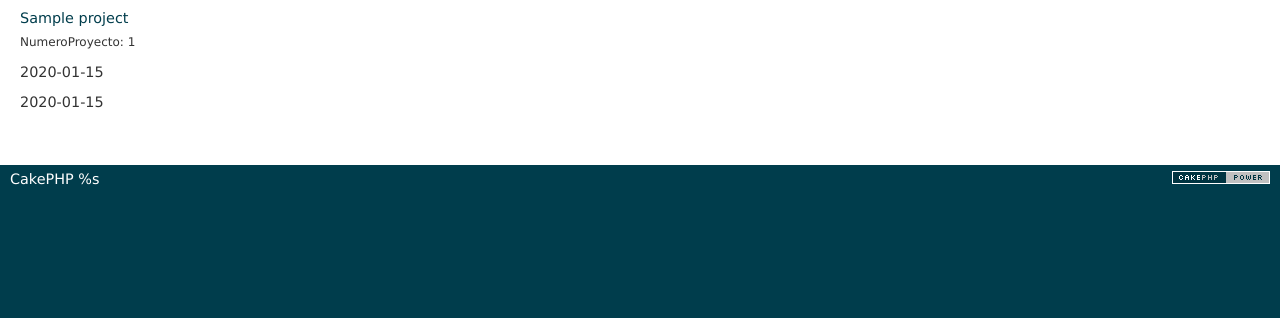
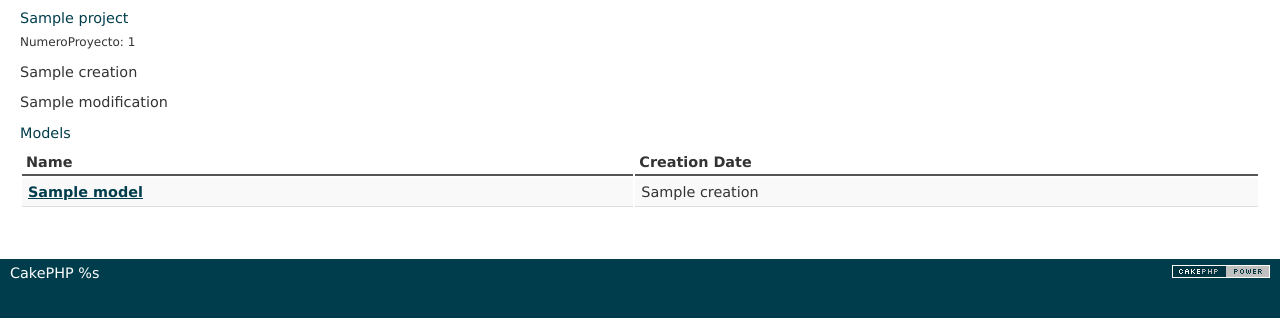
Before and after one commit to maxVerdugo/Nudo-Web, a CakePHP app: the page made by app/View/Projects/view.ctp in a window 1280 px wide. Shown: the part 47-365 px from the top of the page. Run offline with PHP 8.4 and a stand-in for CakePHP, Linux system fonts and the light colour scheme; the template is opened without the code that fills it: most values are stand-ins (such as "Sample title", 1, 10 or a date in 2020); data that the repository does not hold is empty; some libraries are stand-ins or nearby versions.

Commit message:
View from projects and models

```diff
--- /dev/null
+++ b/app/Model/Category.php
@@ -0,0 +1,5 @@
+<?php
+App::uses('Model', 'Model');
+class Category extends Model {
+
+}
--- /dev/null
+++ b/app/Model/Element.php
@@ -0,0 +1,6 @@
+<?php
+App::uses('Model', 'Model');
+class Element extends Model {
+	public $belongsTo = array('RevitModel','Family');
+	public $hasMany = array('parameters' => array('className' => "Parameter"));
+}
--- /dev/null
+++ b/app/Model/Family.php
@@ -0,0 +1,6 @@
+<?php
+App::uses('Model', 'Model');
+class Family extends Model {
+	public $belongsTo = array('RevitModel','Category');
+	public $hasMany = array('elements' => array('className' => "Element"));
+}
--- /dev/null
+++ b/app/Model/Parameter.php
@@ -0,0 +1,5 @@
+<?php
+App::uses('Model', 'Model');
+class Parameter extends Model {
+	public $belongsTo =  array('Element','ParametersGroup');
+}
--- /dev/null
+++ b/app/Model/ParametersGroup.php
@@ -0,0 +1,4 @@
+<?php
+App::uses('Model', 'Model');
+class ParametersGroup extends Model {
+}
--- a/app/Model/Project.php
+++ b/app/Model/Project.php
@@ -1,5 +1,5 @@
 <?php
 App::uses('Model', 'Model');
 class Project extends Model {
-	public $hasMany = 'RevitModel';
+	public $hasMany = array('models' => array('className' => "RevitModel"));
 }
--- a/app/Model/RevitModel.php
+++ b/app/Model/RevitModel.php
@@ -2,4 +2,7 @@
 App::uses('Model', 'Model');
 class RevitModel extends Model {
 	public $belongsTo = 'Project';
+	public $hasMany = array('families' => array('className' => "Family"),
+							'elements' => array('className' => "Element"));
+
 }
--- a/app/View/Projects/index.ctp
+++ b/app/View/Projects/index.ctp
@@ -23,7 +23,7 @@ array('controller' => 'projects', 'action' => 'view', $project['Project']['id'])
         <td><?php echo $project['Project']['num']?></td>
         <td><?php echo $project['Project']['creation']; ?></td>
         <td><?php echo $project['Project']['modification']; ?></td>
-       <td><?php echo count($project['RevitModel']); ?></td>
+       <td><?php echo count($project['models']); ?></td>
     </tr>
     <?php endforeach; ?>
     <?php unset($project); ?>
--- a/app/View/Projects/view.ctp
+++ b/app/View/Projects/view.ctp
@@ -1,6 +1,26 @@
-<h1><?php echo $project['Project']['namevalue']?></h1>
+<h1><?php echo $project['Project']['name']?></h1>
 
 <p><small>NumeroProyecto: <?php echo $project['Project']['num']?></small></p>
 
-<p><?php echo $project['Project']['creationdate']?></p>
-<p><?php echo $project['Project']['modificationdate']?></p>
+<p><?php echo $project['Project']['creation']?></p>
+<p><?php echo $project['Project']['modification']?></p>
+
+<h1>Models</h1>
+<table>
+    <tr>
+        <th>Name</th>
+        <th>Creation Date</th>
+    </tr>
+
+    <!-- Here is where we loop through our $posts array, printing out post info -->
+
+    <?php foreach ($project['models'] as $model): ?>
+    <tr>
+        <td> <?php echo $this->Html->link($model['name'],
+		array('controller' => 'revitModels', 'action' => 'view', $model['id'])); ?></td>
+        <td><?php echo $model['creation']; ?></td>
+    </tr>
+    <?php endforeach; ?>
+    <?php unset($model); ?>
+    <?php unset($project); ?>
+</table>
```
Also changed, not shown: app/Controller/FamiliesController.php (added, +11 -0 lines), app/Controller/RevitModelsController.php (added, +11 -0 lines), app/View/RevitModels/view.ctp (added, +29 -0 lines).
